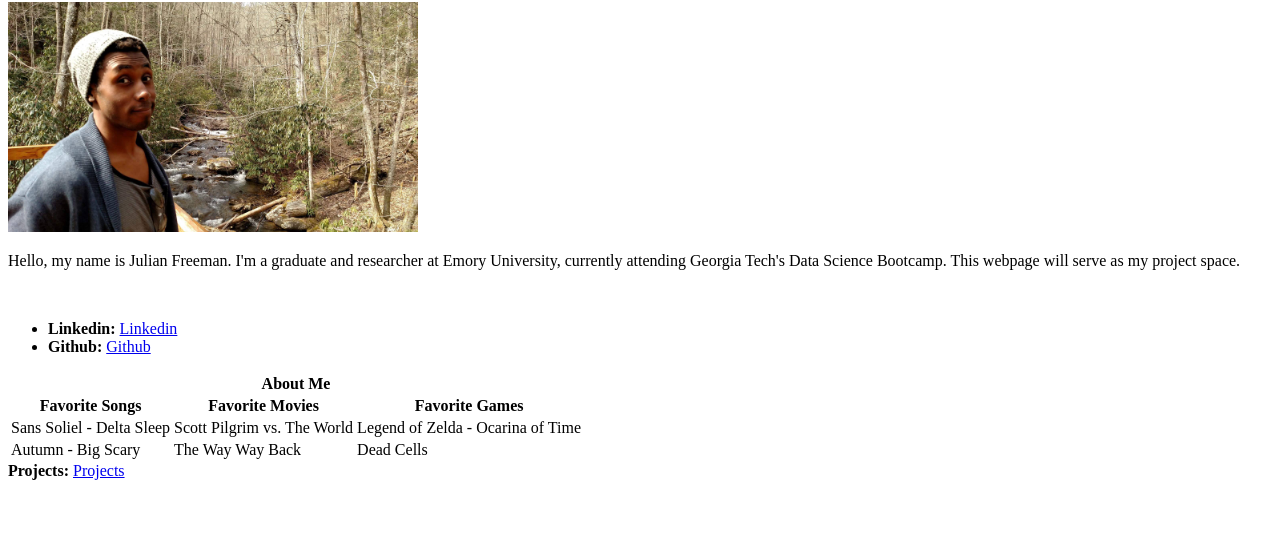
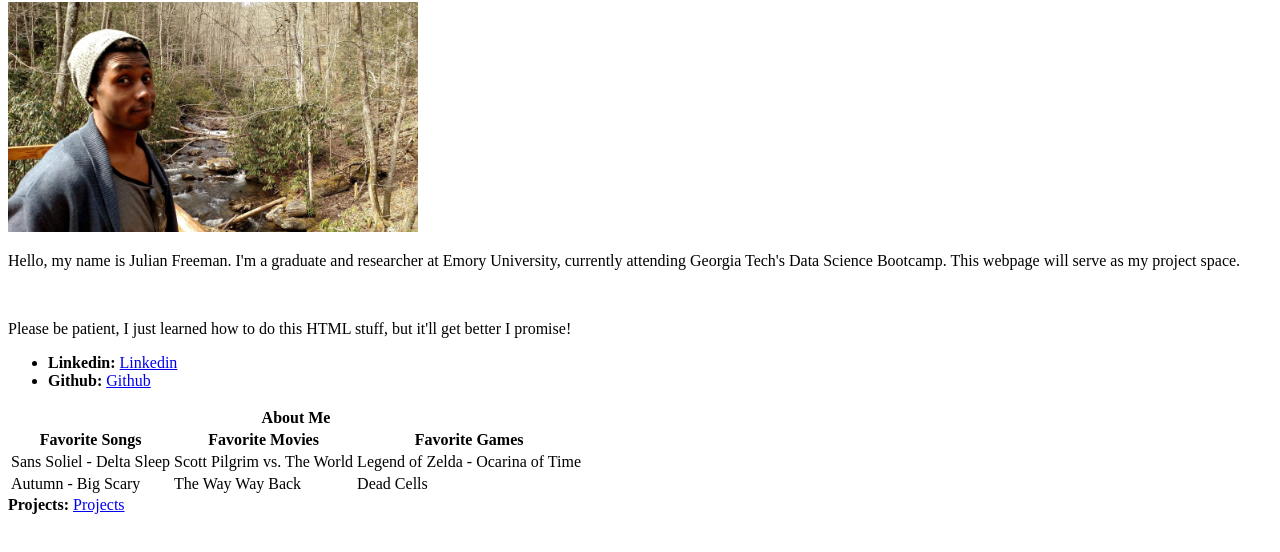
Before and after one commit to jofreeman1014/jofreeman1014.github.io, a plain HTML site: page index.html in a window 1280 px wide. Shown: the part 78-630 px from the top of the page. Drawn offline with Linux system fonts and the light colour scheme.

Commit message:
Update index.html

```diff
--- a/index.html
+++ b/index.html
@@ -14,7 +14,7 @@
     <p>Hello, my name is Julian Freeman. I'm a graduate and researcher at Emory University, currently attending Georgia Tech's
     Data Science Bootcamp. This webpage will serve as my project space.</p>
   <br>
-
+    <p>Please be patient, I just learned how to do this HTML stuff, but it'll get better I promise!</p>
   <ul>
     <li><strong>Linkedin: </strong><a href="#">Linkedin</a></li>
     <li><strong>Github: </strong><a href="#">Github</a></li>
```
